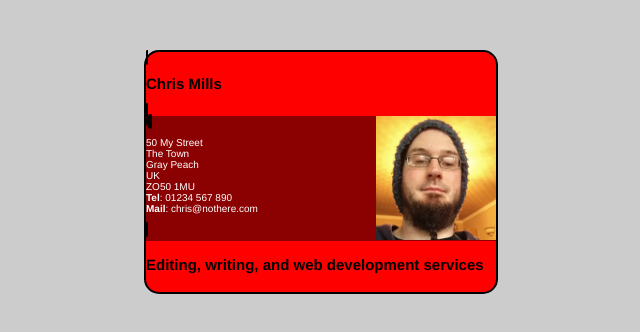
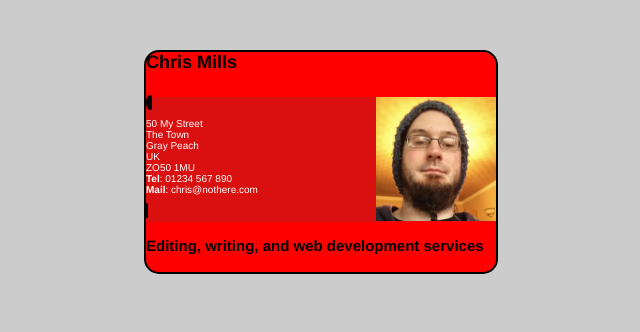
Before and after one commit to josephmusila/business-card-assessment, a plain HTML site: page card.html in a window 1280 px wide. Shown: the whole page, without its empty margins (319-959 px from the left). Drawn offline with Linux system fonts and the light colour scheme.

Commit message:
added color

```diff
--- a/CTYLE.css
+++ b/CTYLE.css
@@ -23,7 +23,7 @@ html {
   width: 35px;
   height: 22px;
   margin: 5em auto;
-  background-colour: red;
+  background-color: red;
   border: 0.2em solid black;
   border-radius: 1.5em;
 }
--- a/STYLE.CSS
+++ b/STYLE.CSS
@@ -10,7 +10,7 @@ body {
 
        .card{
         width: 35em;
-        height: 24em;
+        height: 22em;
         margin: 5em auto;
         background-color: red;
         border: 0.2em solid black;
@@ -18,9 +18,10 @@ body {
 
        }
        .header{
-        font-weight: bold;
-        height:70px;
-        font-stretch: ultra-expanded;
+         height: 45px;
+        font-size:1.8em;
+        font-weight: 600;
+
       }
        .card article img{
             height: 124px;
@@ -28,7 +29,7 @@ body {
             float: right;
        }
        .card article{
-          background-color: darkred;
+          background-color:#da0f0f;
           height: 125px;
           -webkit-text-fill-color: white;
        }
--- a/card.html
+++ b/card.html
@@ -10,10 +10,13 @@
     <body>
         <section class="card">
             <header>
-                <selection class="card header">
-                   <h2>Chris Mills</h2>
-                </selection>
-            </header>
+             <section class="header">
+
+               Chris Mills
+             </section>
+           </header>
+
+
             <article>
 
 
@@ -37,7 +40,7 @@
                     <strong>Mail</strong>: chris@nothere.com
 
                    </p>
-             </selection>
+             </selction>
             </article>
             <footer>
                 <selection class="footer">
```
